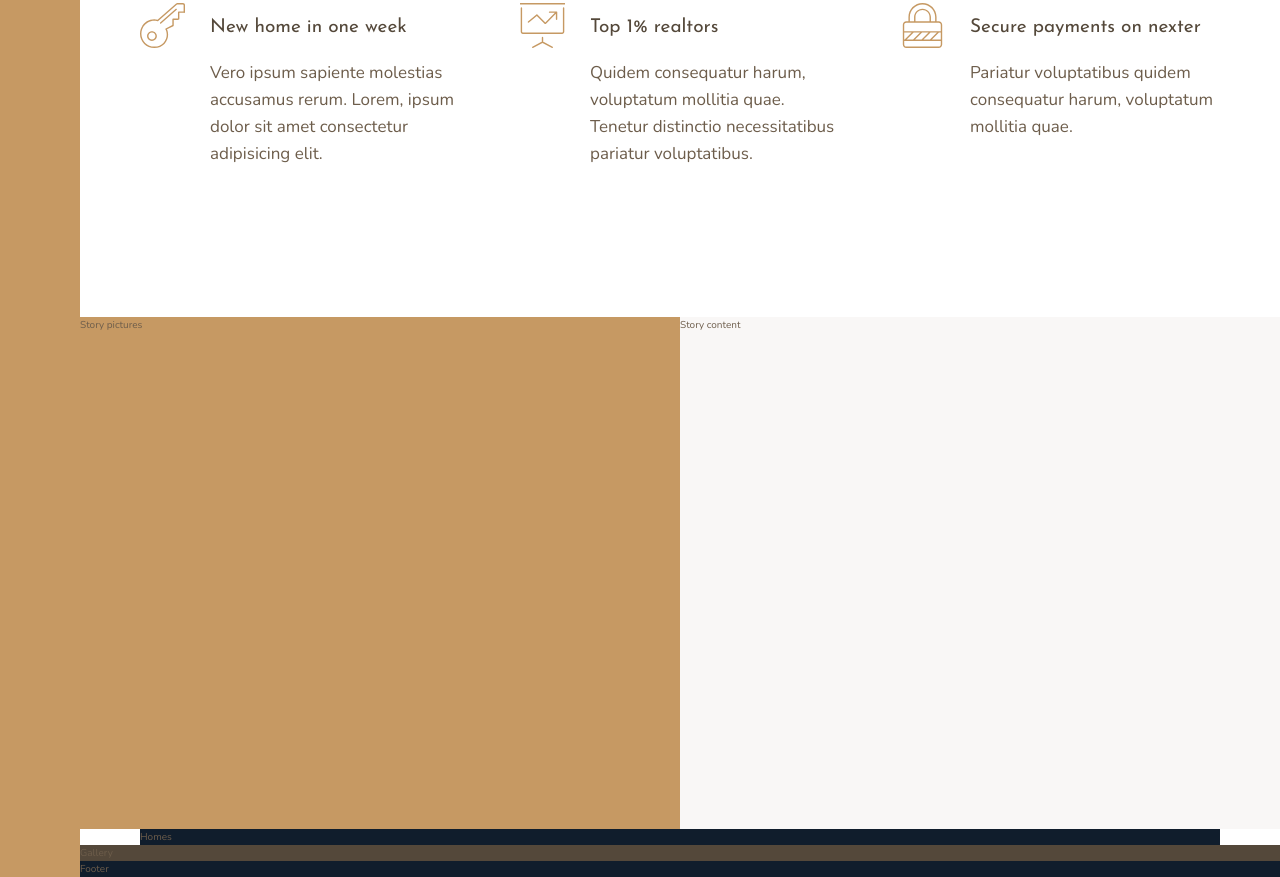
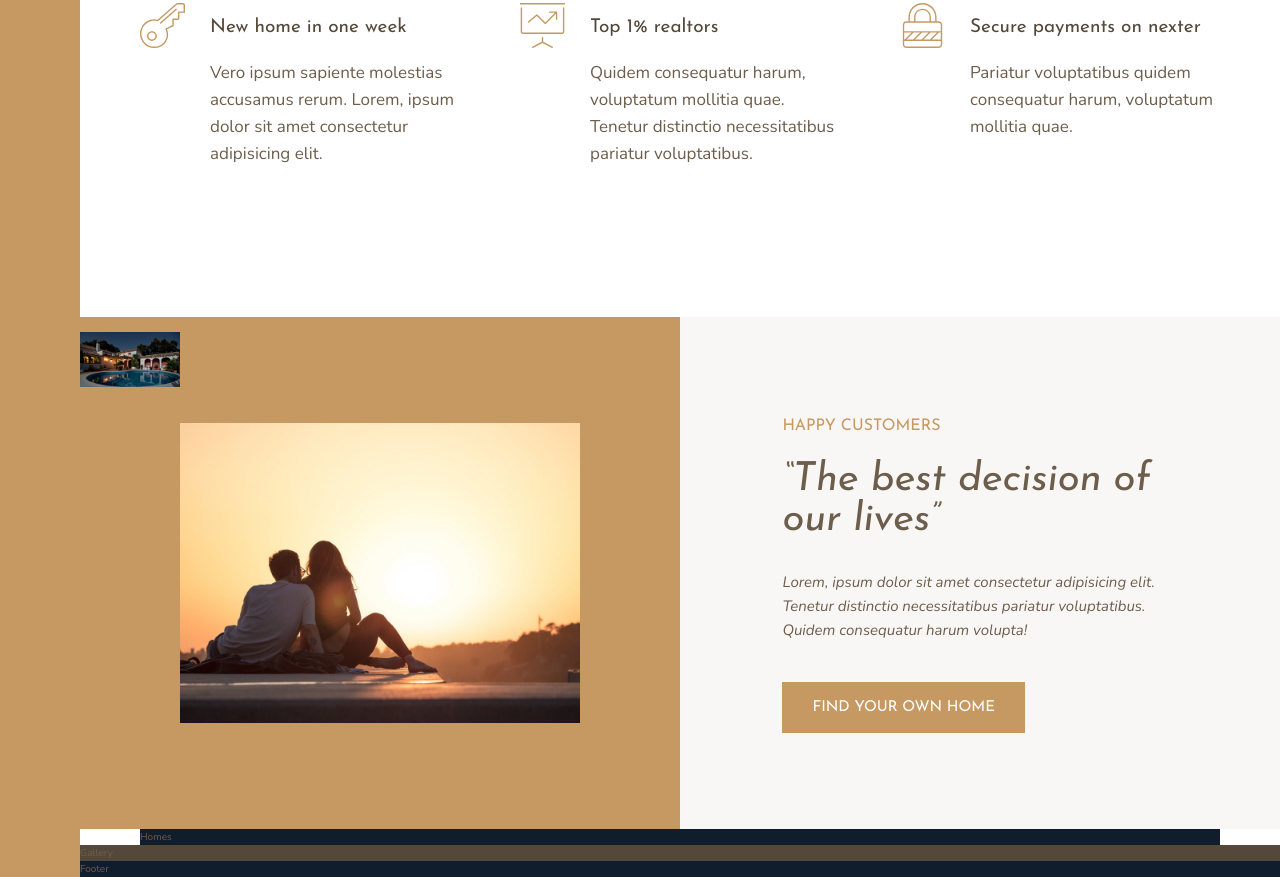
Before and after one commit to KamilKonopka/nexter, a website: page index.html in a window 1280 px wide. Shown: the part 991-1868 px from the top of the page. Drawn offline with nearby package versions, Linux system fonts and the light colour scheme.

Commit message:
styled story photo area

```diff
--- a/index.html
+++ b/index.html
@@ -59,8 +59,18 @@
                 <p class="feature__text">Pariatur voluptatibus quidem consequatur harum, voluptatum mollitia quae.</p>
             </div>
         </section>
-        <div class="story__pictures">Story pictures</div>
-        <div class="story__content">Story content</div>
+        <div class="story__pictures">
+            <img src="img/story-1.jpeg" alt="Couple with new house" class="story__img--1">
+            <img src="img/story-2.jpeg" alt="New house" class="story__img--2">
+        </div>
+        <div class="story__content">
+            <h3 class="heading-3 mb-sm">Happy Customers</h3>
+            <h2 class="heading-2 heading-2---dark mb-md">&ldquo;The best decision of our lives&rdquo;</h2>
+            <p class="story__text">
+                Lorem, ipsum dolor sit amet consectetur adipisicing elit. Tenetur distinctio necessitatibus pariatur voluptatibus. Quidem consequatur harum volupta!
+            </p>
+            <button class="btn">Find your own home</button>
+        </div>
         <section class="homes">Homes</section>
         <section class="gallery">Gallery</section>
         <footer class="footer">Footer</footer>
--- a/sass/_story.scss
+++ b/sass/_story.scss
@@ -2,10 +2,40 @@
     &__pictures {
         background-color: $color-primary;
         grid-column: full-start / col-end 4;
+
+        display: grid;
+        grid-template-rows: repeat(6, 1fr);
+        grid-template-columns: repeat(6, 1fr);
+        align-items: center;
+
+    }
+    &__img--1 {
+        width: 100%;
+        grid-row: 2 / 6;
+        grid-column: 2 / 6;
+    }
+
+    &__img--2 {
+        width: 100%;
     }
 
     &__content {
         background-color: $color-grey-light-1;
         grid-column: col-start 5 / full-end;
+
+        padding: 6rem 8vw;
+        display: grid;
+        align-content: center;
+        justify-items: start;
+        // display: flex;
+        // flex-direction: column;
+        // justify-content: center;
+        // align-items: flex-start;
+    }
+
+    &__text {
+        font-size: 1.5rem;
+        font-style: italic;
+        margin-bottom: 4rem;
     }
 }
--- a/sass/_typography.scss
+++ b/sass/_typography.scss
@@ -8,9 +8,22 @@
 }
 .heading-2 {
     @extend %heading;
+    font-size: 4rem;
+    font-style: italic;
+    line-height: 1;
+    &--light {
+        color: $color-grey-light-1;
+    }
+
+    &--dark {
+        color: $color-grey-dark-1;
+    }
 }
 .heading-3 {
     @extend %heading;
+    font-size: 1.6rem;
+    color: $color-primary;
+    text-transform: uppercase;
 }
 .heading-4 {
     @extend %heading;
@@ -24,3 +37,25 @@
         color: $color-grey-dark-1;
     }
 }
+
+.btn {
+    background-color: $color-primary;
+    color: #fff;
+    border: none;
+    border-radius: 0;
+    font-family: $font-display;
+    font-size: 1.5rem;
+    text-transform: uppercase;
+    padding: 1.8rem 3rem;
+    cursor: pointer;
+    transition: all .2s;
+
+    &:hover {
+        background-color: $color-primary-dark;
+    }
+}
+
+.mb-sm { margin-bottom: 2rem; }
+.mb-md { margin-bottom: 3rem; }
+.mb-lg { margin-bottom: 4rem; }
+.mb-hg { margin-bottom: 8rem; }
```
Also changed, not shown: css/style.css.
